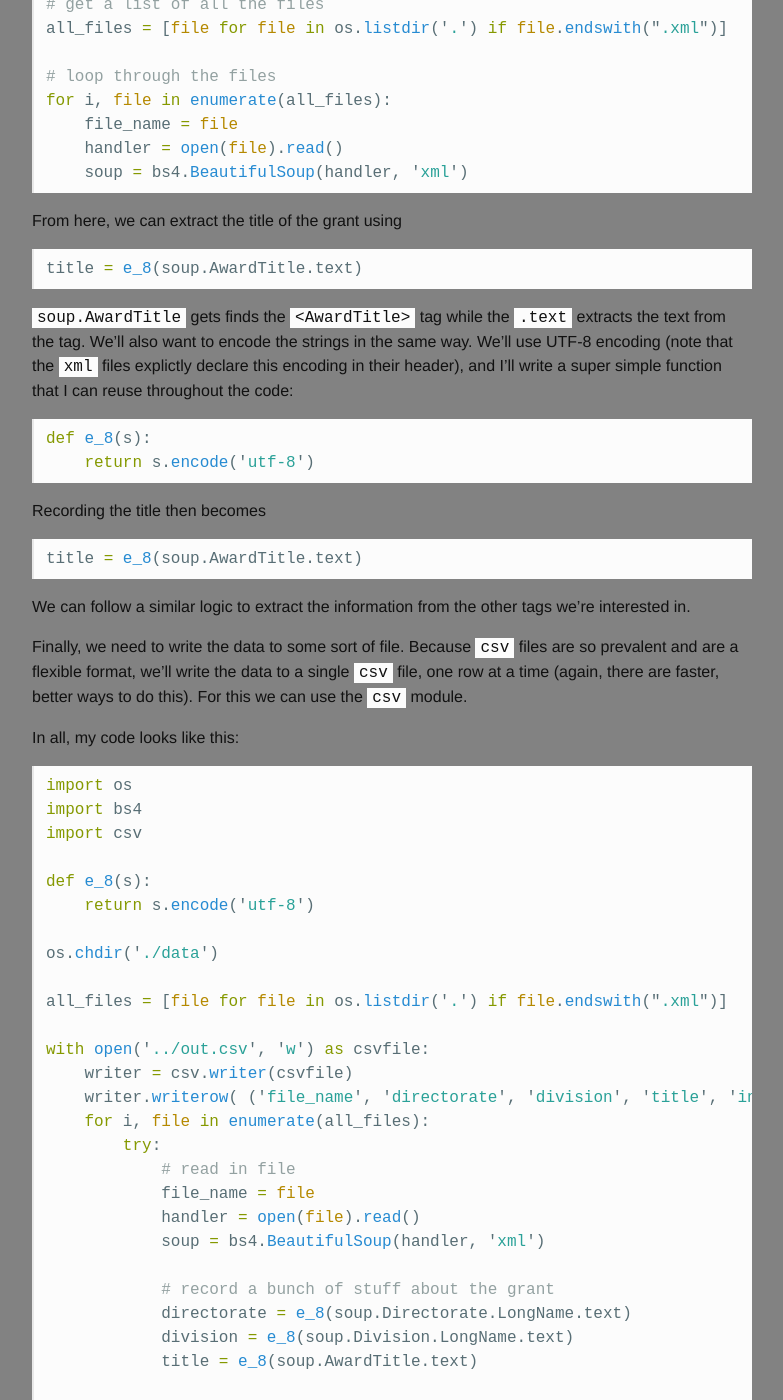
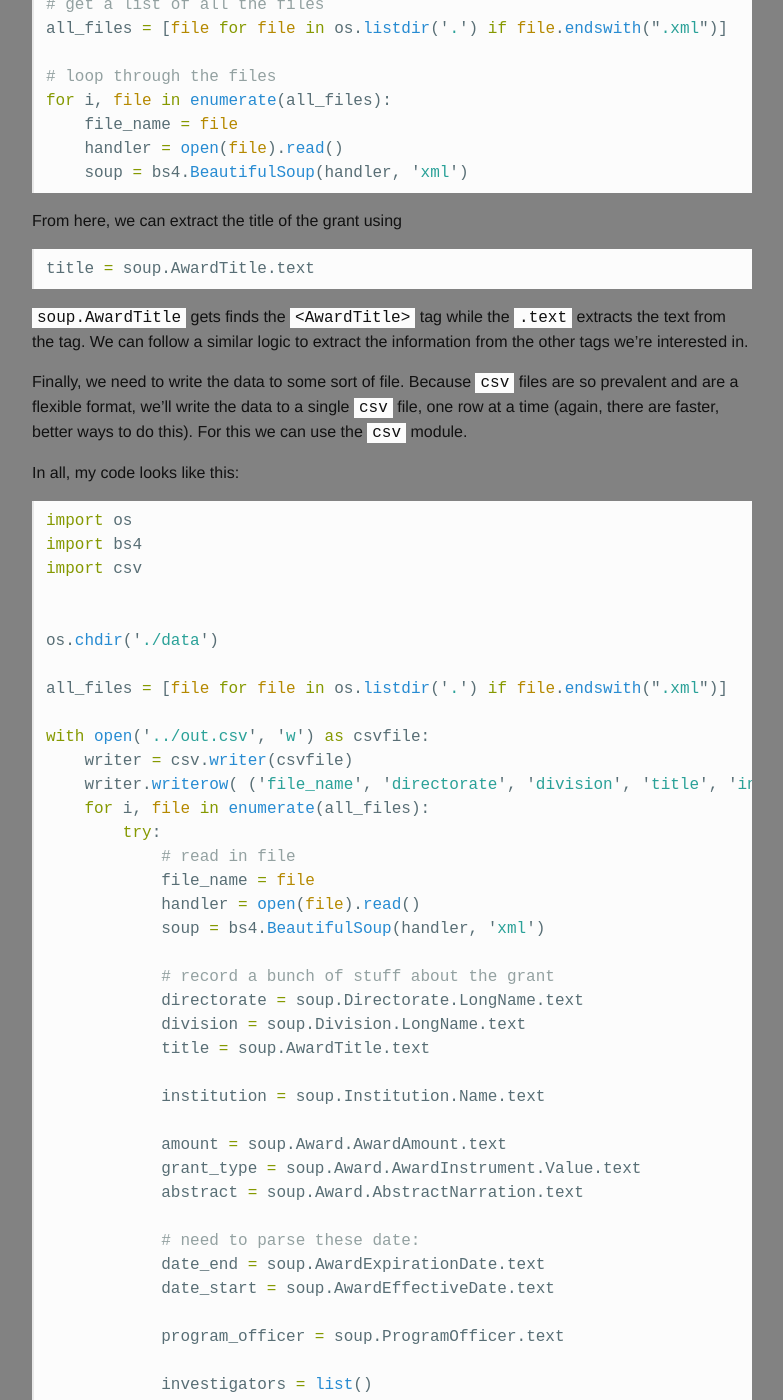
Before and after one commit to lukereding/nonstandard_deviations, a Jekyll site: the page built from _posts/2017-06-19-nsfpart1.md, in a window 1280 px wide and 1400 px high, scrolled down 4066 px. Shown: the whole window, without its empty margins (248-1031 px from the left). Built offline with Jekyll 4.4.1, drawn with Linux system fonts in a browser that asks for light colours; some of the changed text lies outside the part shown.

Commit message:
fix code

````diff
--- a/_posts/2017-06-19-nsfpart1.md
+++ b/_posts/2017-06-19-nsfpart1.md
@@ -151,23 +151,10 @@ for i, file in enumerate(all_files):
 From here, we can extract the title of the grant using
 
 ```python
-title = e_8(soup.AwardTitle.text)
+title = soup.AwardTitle.text
 ```
 
-`soup.AwardTitle` gets finds the `<AwardTitle>` tag while the `.text` extracts the text from the tag. We'll also want to encode the strings in the same way. We'll use UTF-8 encoding (note that the `xml` files explictly declare this encoding in their header), and I'll write a super simple function that I can reuse throughout the code:
-
-```python
-def e_8(s):
-    return s.encode('utf-8')
-```
-
-Recording the title then becomes
-
-```python
-title = e_8(soup.AwardTitle.text)
-```
-
-We can follow a similar logic to extract the information from the other tags we're interested in.
+`soup.AwardTitle` gets finds the `<AwardTitle>` tag while the `.text` extracts the text from the tag. We can follow a similar logic to extract the information from the other tags we're interested in.
 
 Finally, we need to write the data to some sort of file. Because `csv` files are so prevalent and are a flexible format, we'll write the data to a single `csv` file, one row at a time (again, there are faster, better ways to do this). For this we can use the `csv` module.
 
@@ -178,8 +165,6 @@ import os
 import bs4
 import csv
 
-def e_8(s):
-    return s.encode('utf-8')
 
 os.chdir('./data')
 
@@ -196,27 +181,27 @@ with open('../out.csv', 'w') as csvfile:
             soup = bs4.BeautifulSoup(handler, 'xml')
 
             # record a bunch of stuff about the grant
-            directorate = e_8(soup.Directorate.LongName.text)
-            division = e_8(soup.Division.LongName.text)
-            title = e_8(soup.AwardTitle.text)
+            directorate = soup.Directorate.LongName.text
+            division = soup.Division.LongName.text
+            title = soup.AwardTitle.text
 
-            institution = e_8(soup.Institution.Name.text)
+            institution = soup.Institution.Name.text
 
-            amount = e_8(soup.Award.AwardAmount.text)
-            grant_type = e_8(soup.Award.AwardInstrument.Value.text)
-            abstract = e_8(soup.Award.AbstractNarration.text)
+            amount = soup.Award.AwardAmount.text
+            grant_type = soup.Award.AwardInstrument.Value.text
+            abstract = soup.Award.AbstractNarration.text
 
             # need to parse these date:
-            date_end = e_8(soup.AwardExpirationDate.text)
-            date_start = e_8(soup.AwardEffectiveDate.text)
+            date_end = soup.AwardExpirationDate.text
+            date_start = soup.AwardEffectiveDate.text
 
-            program_officer = e_8(soup.ProgramOfficer.text)
+            program_officer = soup.ProgramOfficer.text
 
             investigators = list()
             roles = list()
             for investigator in soup.find_all("Investigator"):
-                investigators.append(e_8(investigator.FirstName.text + " " + investigator.LastName.text))
-                roles.append(e_8(investigator.RoleCode.text))
+                investigators.append(investigator.FirstName.text + " " + investigator.LastName.text)
+                roles.append(investigator.RoleCode.text)
 
             number_pis = len(investigators)
 
@@ -232,6 +217,7 @@ with open('../out.csv', 'w') as csvfile:
         if i % 100 == 0:
             print("on the {}th file".format(i))
 csvfile.close()
+
 ```
 
 You'll notice there's some `try` / `except` clauses here. A few of the `xml` files were in some way corrupted or did not contain the fields they should have contained. I simply ignore those files, of which there were about a thousand. I should go back and see what's up with these files, but for our purposes, these represent less than half a percent of all the grants, and we're going to end up cutting down this sample size further on anyway. The `try` / `except` clauses allow the program to keep running after it encounters an exception, like if the `<AbstractNarration>` tag is empty.
````
